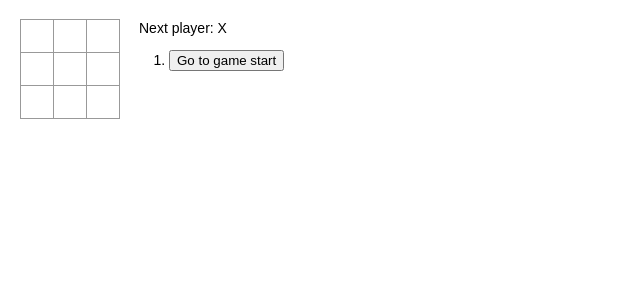
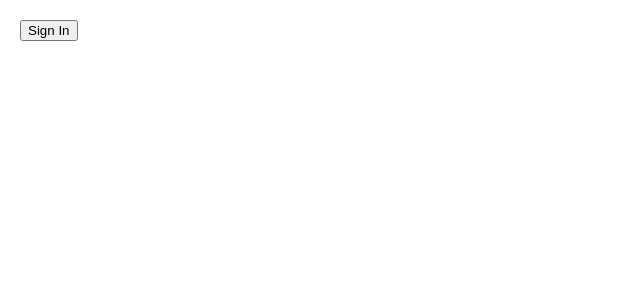
Before and after one commit to MeltzgSoft/MarkTrader, a React (Create React App) app in the folder client/: page / in a window 1280 px wide. Shown: the top 300 px of the page, without its empty margins (0-640 px from the left). Built offline with nearby package versions, Linux system fonts and the light colour scheme.

Commit message:
adding sign in button

```diff
--- /dev/null
+++ b/client/src/apiClient.ts
@@ -0,0 +1,16 @@
+interface AuthUri {
+    id: string;
+    name: string;
+    uri: string;
+}
+
+function getAuthUri(brokerageId: string): Promise<AuthUri> {
+    const uri = new URL('/api/v1/auth/${brokerageId}', window.location.href);
+    return fetch(uri)
+        .then(res => res.json())
+        .then(res => {
+            return res as AuthUri;
+        });
+}
+
+export {getAuthUri};
--- /dev/null
+++ b/client/src/authentication.tsx
@@ -0,0 +1,14 @@
+import React from 'react';
+import {getAuthUri} from './apiClient';
+
+export default class Authenticator extends React.Component {
+    render(): React.ReactNode {
+        return <button onClick={this.initiateAuth}>Sign In</button>;
+    }
+
+    initiateAuth(): void {
+        getAuthUri('td-a').then(authInfo =>
+            window.location.replace(authInfo.uri)
+        );
+    }
+}
--- a/client/src/index.tsx
+++ b/client/src/index.tsx
@@ -1,159 +1,9 @@
 import React from 'react';
 import ReactDOM from 'react-dom/client';
 import './index.css';
-
-interface SquareProps {
-    value: string;
-    onClick: () => void;
-}
-function Square(props: SquareProps) {
-    return (
-        <button className="square" onClick={props.onClick}>
-            {props.value}
-        </button>
-    );
-}
-
-interface BoardProps {
-    squares: string[];
-    onClick: (i: number) => void;
-}
-class Board extends React.Component<BoardProps, {}> {
-    renderSquare(i: number) {
-        return (
-            <Square
-                value={this.props.squares[i]}
-                onClick={() => this.props.onClick(i)}
-            />
-        );
-    }
-
-    render() {
-        return (
-            <div>
-                <div className="board-row">
-                    {this.renderSquare(0)}
-                    {this.renderSquare(1)}
-                    {this.renderSquare(2)}
-                </div>
-                <div className="board-row">
-                    {this.renderSquare(3)}
-                    {this.renderSquare(4)}
-                    {this.renderSquare(5)}
-                </div>
-                <div className="board-row">
-                    {this.renderSquare(6)}
-                    {this.renderSquare(7)}
-                    {this.renderSquare(8)}
-                </div>
-            </div>
-        );
-    }
-}
-
-interface Squares {
-    squares: string[];
-}
-interface GameState {
-    history: Squares[];
-    xIsNext: boolean;
-    stepNumber: number;
-}
-class Game extends React.Component<{}, GameState> {
-    constructor(props: {}) {
-        super(props);
-        this.state = {
-            history: [{squares: Array(9).fill(null)}],
-            xIsNext: true,
-            stepNumber: 0,
-        };
-    }
-
-    handleClick(i: number) {
-        const history = this.state.history.slice(0, this.state.stepNumber + 1);
-        const current = history[history.length - 1];
-        const squares = current.squares.slice();
-        if (calculateWinner(squares) || squares[i]) {
-            return;
-        }
-        squares[i] = this.state.xIsNext ? 'X' : 'O';
-        this.setState({
-            history: history.concat([{squares: squares}]),
-            xIsNext: !this.state.xIsNext,
-            stepNumber: history.length,
-        });
-    }
-
-    jumpTo(step: number) {
-        this.setState({
-            stepNumber: step,
-            xIsNext: step % 2 === 0,
-        });
-    }
-
-    render() {
-        const history = this.state.history;
-        const current = history[this.state.stepNumber];
-        const winner = calculateWinner(current.squares);
-
-        const moves = history.map((step, move) => {
-            const desc = move ? 'Go to move #' + move : 'Go to game start';
-            return (
-                <li key={move}>
-                    <button onClick={() => this.jumpTo(move)}>{desc}</button>
-                </li>
-            );
-        });
-
-        let status: string;
-        if (winner) {
-            status = 'Winner: ' + winner;
-        } else {
-            status = 'Next player: ' + (this.state.xIsNext ? 'X' : 'O');
-        }
-
-        return (
-            <div className="game">
-                <div className="game-board">
-                    <Board
-                        squares={current.squares}
-                        onClick={i => this.handleClick(i)}
-                    />
-                </div>
-                <div className="game-info">
-                    <div>{status}</div>
-                    <ol>{moves}</ol>
-                </div>
-            </div>
-        );
-    }
-}
-
-function calculateWinner(squares: string[]): string | null {
-    const lines = [
-        [0, 1, 2],
-        [3, 4, 5],
-        [6, 7, 8],
-        [0, 3, 6],
-        [1, 4, 7],
-        [2, 5, 8],
-        [0, 4, 8],
-        [2, 4, 6],
-    ];
-    for (let i = 0; i < lines.length; i++) {
-        const [a, b, c] = lines[i];
-        if (
-            squares[a] &&
-            squares[a] === squares[b] &&
-            squares[a] === squares[c]
-        ) {
-            return squares[a];
-        }
-    }
-    return null;
-}
+import Authenticator from './authentication';
 
 // ========================================
 
 const root = ReactDOM.createRoot(document.getElementById('root')!);
-root.render(<Game />);
+root.render(<Authenticator />);
```
